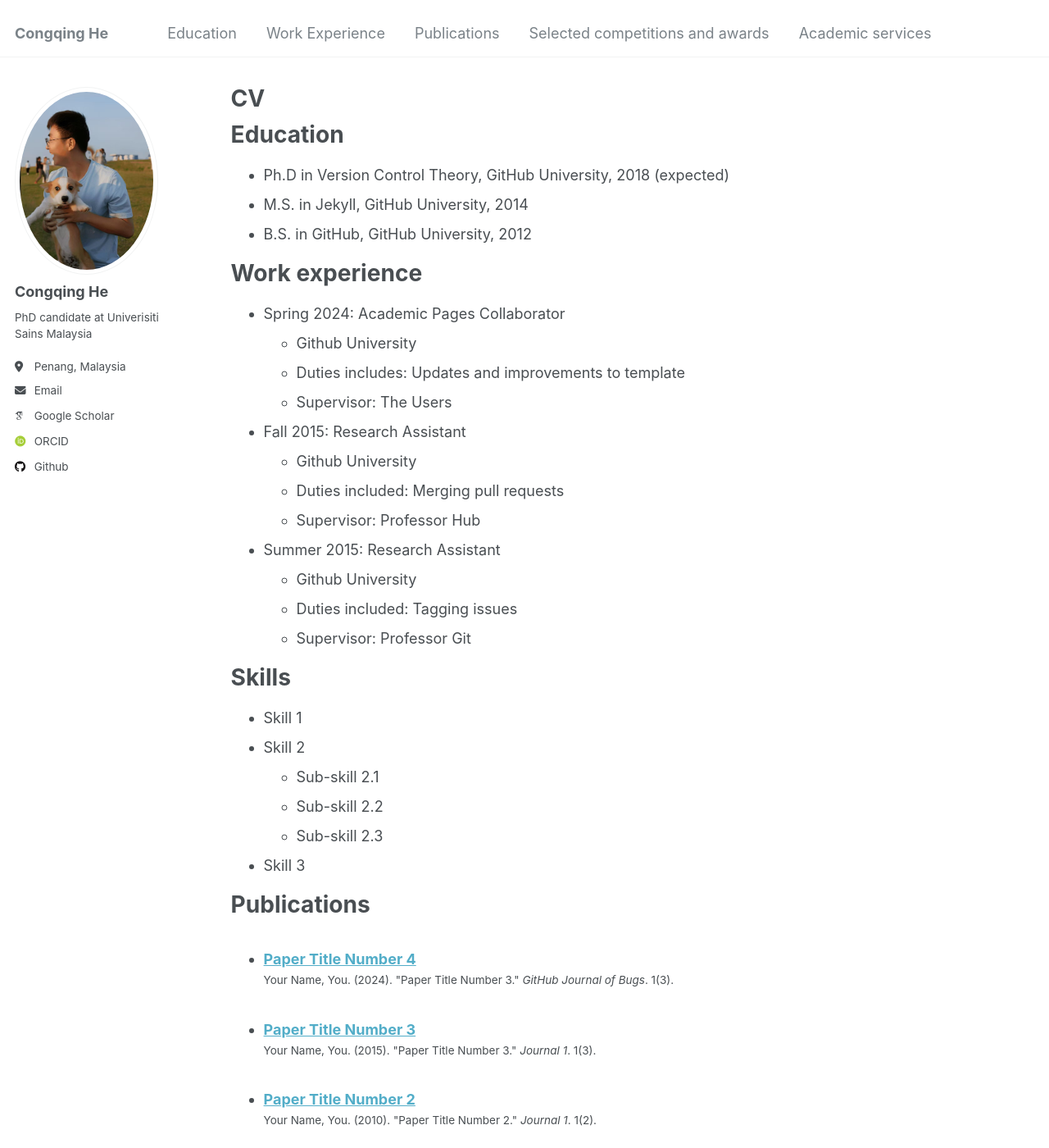
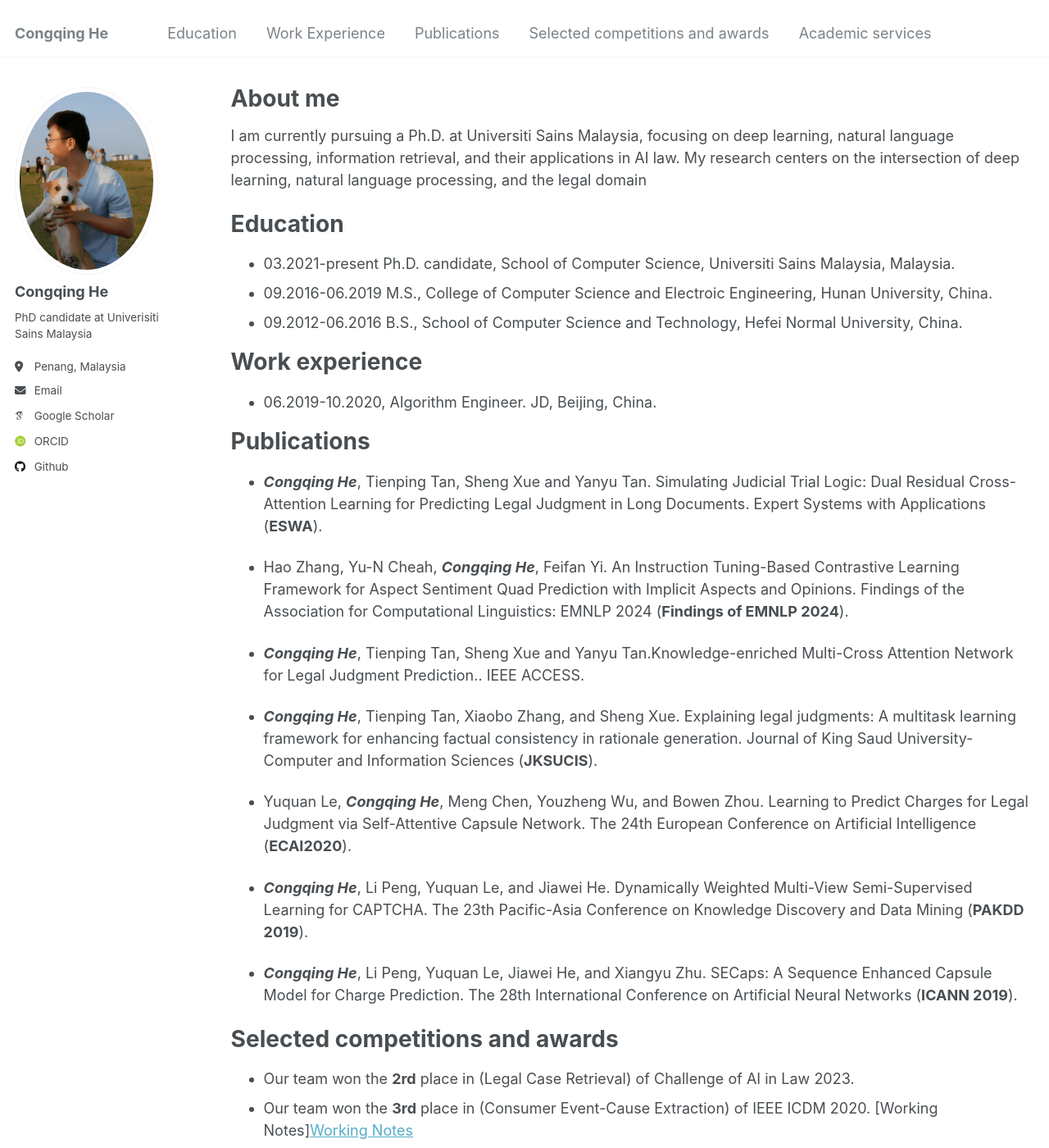
Before and after one commit to hecongqing/hecongqing.github.io, a Jekyll site: the page built from _pages/cv.md, in a window 1280 px wide and 1400 px high. Shown: the whole window at 82% size. Built offline with Jekyll 4.4.1, drawn with Linux system fonts in a browser that asks for light colours; some web fonts are replaced; some of the changed text lies outside the part shown.

Commit message:
apr@icse2025

```diff
--- a/_pages/cv.md
+++ b/_pages/cv.md
@@ -1,64 +1,53 @@
 ---
 layout: archive
-title: "CV"
+title: "About me"
 permalink: /cv/
 author_profile: true
 redirect_from:
   - /resume
 ---
 
-{% include base_path %}
+I am currently pursuing a Ph.D. at Universiti Sains Malaysia, focusing on deep learning, natural language processing, information retrieval, and their applications in AI law. My research centers on the intersection of deep learning, natural language processing, and the legal domain
+
 
 Education
 ======
-* Ph.D in Version Control Theory, GitHub University, 2018 (expected)
-* M.S. in Jekyll, GitHub University, 2014
-* B.S. in GitHub, GitHub University, 2012
+* 03.2021-present Ph.D. candidate, School of Computer Science, Universiti Sains Malaysia, Malaysia.
+* 09.2016-06.2019 M.S.,  College of Computer Science and Electroic Engineering, Hunan University, China.
+* 09.2012-06.2016 B.S., School of Computer Science and Technology, Hefei Normal University, China.
 
 Work experience
 ======
-* Spring 2024: Academic Pages Collaborator
-  * Github University
-  * Duties includes: Updates and improvements to template
-  * Supervisor: The Users
+* 06.2019-10.2020, Algorithm Engineer. JD, Beijing, China.
 
-* Fall 2015: Research Assistant
-  * Github University
-  * Duties included: Merging pull requests
-  * Supervisor: Professor Hub
-
-* Summer 2015: Research Assistant
-  * Github University
-  * Duties included: Tagging issues
-  * Supervisor: Professor Git
-
-Skills
-======
-* Skill 1
-* Skill 2
-  * Sub-skill 2.1
-  * Sub-skill 2.2
-  * Sub-skill 2.3
-* Skill 3
 
 Publications
 ======
-  <ul>{% for post in site.publications reversed %}
-    {% include archive-single-cv.html %}
-  {% endfor %}</ul>
+* ***Congqing He***, Tienping Tan, Sheng Xue and Yanyu Tan. Simulating Judicial Trial Logic: Dual Residual Cross-Attention Learning for Predicting Legal Judgment in Long Documents.  Expert Systems with Applications (**ESWA**).
 
-Talks
+* Hao Zhang, Yu-N Cheah, ***Congqing He***, Feifan Yi. An Instruction Tuning-Based Contrastive Learning Framework for Aspect Sentiment Quad Prediction with Implicit Aspects and Opinions.  Findings of the Association for Computational Linguistics: EMNLP 2024 (**Findings of EMNLP 2024**).
+
+* ***Congqing He***, Tienping Tan, Sheng Xue and Yanyu Tan.Knowledge-enriched Multi-Cross Attention Network for Legal Judgment Prediction..  IEEE ACCESS.
+
+* ***Congqing He***,  Tienping Tan, Xiaobo Zhang, and Sheng Xue. Explaining legal judgments: A multitask learning framework for enhancing factual consistency in rationale generation.  Journal of King Saud University-Computer and Information Sciences (**JKSUCIS**).
+
+* Yuquan Le, ***Congqing He***, Meng Chen, Youzheng Wu, and Bowen Zhou.  Learning to Predict Charges for Legal Judgment via Self-Attentive Capsule Network.  The 24th European Conference on Artificial Intelligence (**ECAI2020**).
+
+* ***Congqing He***, Li Peng, Yuquan Le, and Jiawei He. Dynamically Weighted Multi-View Semi-Supervised Learning for CAPTCHA.  The 23th  Pacific-Asia Conference on Knowledge Discovery and Data Mining (**PAKDD 2019**).
+
+* ***Congqing He***,  Li Peng, Yuquan Le, Jiawei He, and Xiangyu Zhu. SECaps: A Sequence Enhanced Capsule Model for Charge Prediction.  The 28th International Conference on Artificial Neural Networks (**ICANN 2019**).
+
+
+Selected competitions and awards
 ======
-  <ul>{% for post in site.talks reversed %}
-    {% include archive-single-talk-cv.html  %}
-  {% endfor %}</ul>
+* Our team won the **2rd** place in  (Legal Case Retrieval) of Challenge of AI in Law 2023.
+* Our team won the **3rd** place in  (Consumer Event-Cause Extraction) of IEEE ICDM 2020. [Working Notes][Working Notes](https://arxiv.org/abs/2110.15722)
+* Our team won the **2nd** place in  (Citation Intent Recognition) of Microsoft DigSci Competition.
+* Our team won the **3rd** place in  (Similar Case Matching) of CCL 2019 & Challenge of AI in Law.
 
-Teaching
+
+
+ACADEMIC SERVICES
 ======
-  <ul>{% for post in site.teaching reversed %}
-    {% include archive-single-cv.html %}
-  {% endfor %}</ul>
-
-Service and leadership
-======
-* Currently signed in to 43 different slack teams
+* Information Processing & Management (Reviewer)
+* Humanities & Social Sciences Communications (Reviewer)
```
Also changed, not shown: _pages/about.md (+6 -3 lines).
